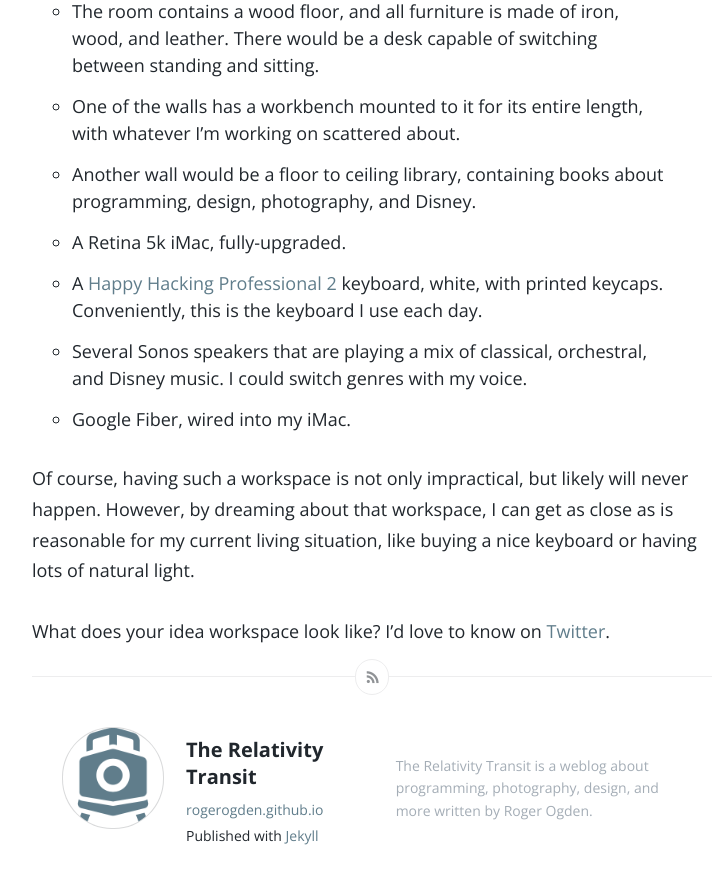
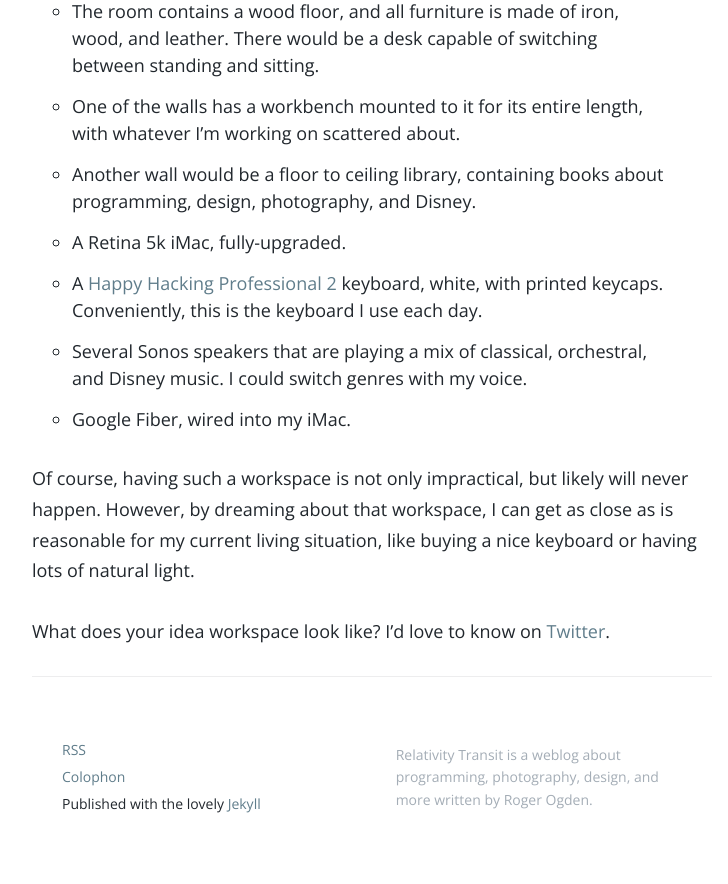
Before and after one commit to rogerogden/blog, a Jekyll site: the page built from _posts/2016-02-14-An Ideal Workspace.md, in a window 1280 px wide and 900 px high, scrolled down 1140 px. Shown: the top 884 px of the window, without its empty margins (268-996 px from the left). Built offline with Jekyll 4.4.1, drawn with Linux system fonts in a browser that asks for light colours; comment, search, counter and statistics services are not loaded.

Commit message:
Tweaks all around, including footer.html and the inclusion of the Colophon page.

```diff
--- a/_config.yml
+++ b/_config.yml
@@ -1,9 +1,8 @@
 # Site settings
 title: "The Relativity Transit"
-logo: logo.png
 email: ogderoge@gmail.com
 description: > # this means to ignore newlines until "baseurl:"
-  The Relativity Transit is a weblog about programming, photography, design, and more written by Roger Ogden.
+  Relativity Transit is a weblog about programming, photography, design, and more written by Roger Ogden.
 url: "http://rogerogden.github.io" # the base hostname & protocol for your site
 baseurl: "" # the subpath of your site, e.g. /blog/
 twitter_username: _rogerogden
--- a/_includes/footer.html
+++ b/_includes/footer.html
@@ -1,23 +1,10 @@
 <footer role="contentinfo" class='post-footer'>
     <div class="inner">
         <div class="vcard">
-          <a href="{{ site.baseurl }}/feed.xml" id="btn_feed" class="btn" title="Feed" target="_blank">
-                <span aria-hidden="true" data-icon=")"></span>
-                <strong>Feed</strong>
-            </a>
-
-            {% if site.logo %}
-            <a href="{{ site.baseurl }}" class="photo circle">
-              <span style="background-image: url('{{ site.baseurl }}/assets/images/{{ site.logo }}');">
-                <img src="{{ site.baseurl }}/assets/images/{{ site.logo }}" alt="{{ site.title }}"/>
-              </span>
-            </a>
-            {% endif %}
-
             <div class="details">
-                <h4><a href="{{ site.url }}" class="url n">{{ site.title }}</a></h4>
-                <a href="{{ site.baseurl | prepend: site.url }}" class="js-remove-domain-schema">{{ site.url }}{{ site.baseurl }}</a><br>
-                <span>Published with <a href="https://jekyllrb.org">Jekyll</a></span>
+                <a href="{{ site.baseurl }}/feed.xml">RSS</a><br>
+                <a href="{{ site.baseurl }}/colophon.html">Colophon</a><br>
+                <span>Published with the lovely <a href="https://jekyllrb.org">Jekyll</a></span>
             </div>
         </div>
         <div id="user_bio">
--- a/_layouts/post.html
+++ b/_layouts/post.html
@@ -27,39 +27,6 @@ body_class: post-template
     {% include footer.html %}
 
 </article>
-
-<div id="share_modal">
-    <div class="wrap">
-        <div class="inner">
-            <header>
-                Share
-                <a href="" class="close" title="Close">&times;</a>
-            </header>
-
-            <div class="roon-share-links">
-                <a href="https://twitter.com/share" class="twitter-share-button" data-dnt="true">Tweet</a>
-                <script>!function(d,s,id){var js,fjs=d.getElementsByTagName(s)[0];if(!d.getElementById(id)){js=d.createElement(s);js.id=id;js.src="//platform.twitter.com/widgets.js";fjs.parentNode.insertBefore(js,fjs);}}(document,"script","twitter-wjs");</script>
-
-                <div id="fb-elems">
-                    <div id="fb-root"></div>
-                    <script>(function(d, s, id) {
-                    var js, fjs = d.getElementsByTagName(s)[0];
-                    if (d.getElementById(id)) return;
-                    js = d.createElement(s); js.id = id;
-                    js.src = "//connect.facebook.net/en_US/all.js#xfbml=1&appId=463438580397968";
-                    fjs.parentNode.insertBefore(js, fjs);
-                    }(document, 'script', 'facebook-jssdk'));</script>
-                    <div class="fb-like" data-send="false" data-layout="button_count" data-width="110" data-show-faces="false" data-font="arial"></div>
-                </div>
-
-                <div id="pinit-btn">
-                    <a href="//pinterest.com/pin/create/button/?url={{ page.url |prepend: site.baseurl }}&amp;description={{ page.title | xml_encode }}-{{ site.title | xml_encode }} " data-pin-do="buttonPin" data-pin-config="beside"><img src="//assets.pinterest.com/images/pidgets/pin_it_button.png"></a>
-                    <script type="text/javascript" src="//assets.pinterest.com/js/pinit.js"></script>
-                </div>
-            </div>
-        </div>
-    </div>
-</div>
 
 
 <script>
```
Also changed, not shown: _includes/header.html (+0 -11 lines), colophon.md (deleted, +0 -52 lines), 1 other file.
